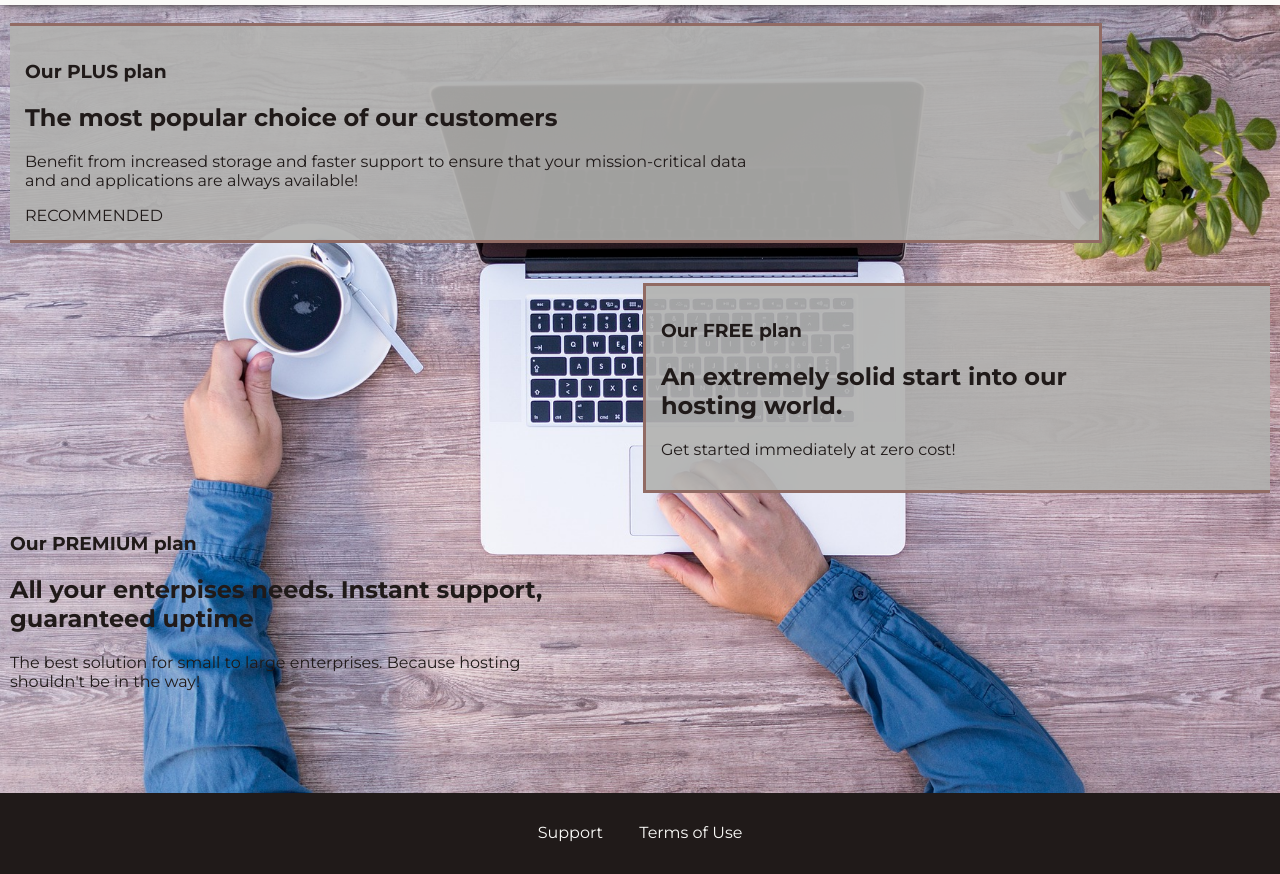
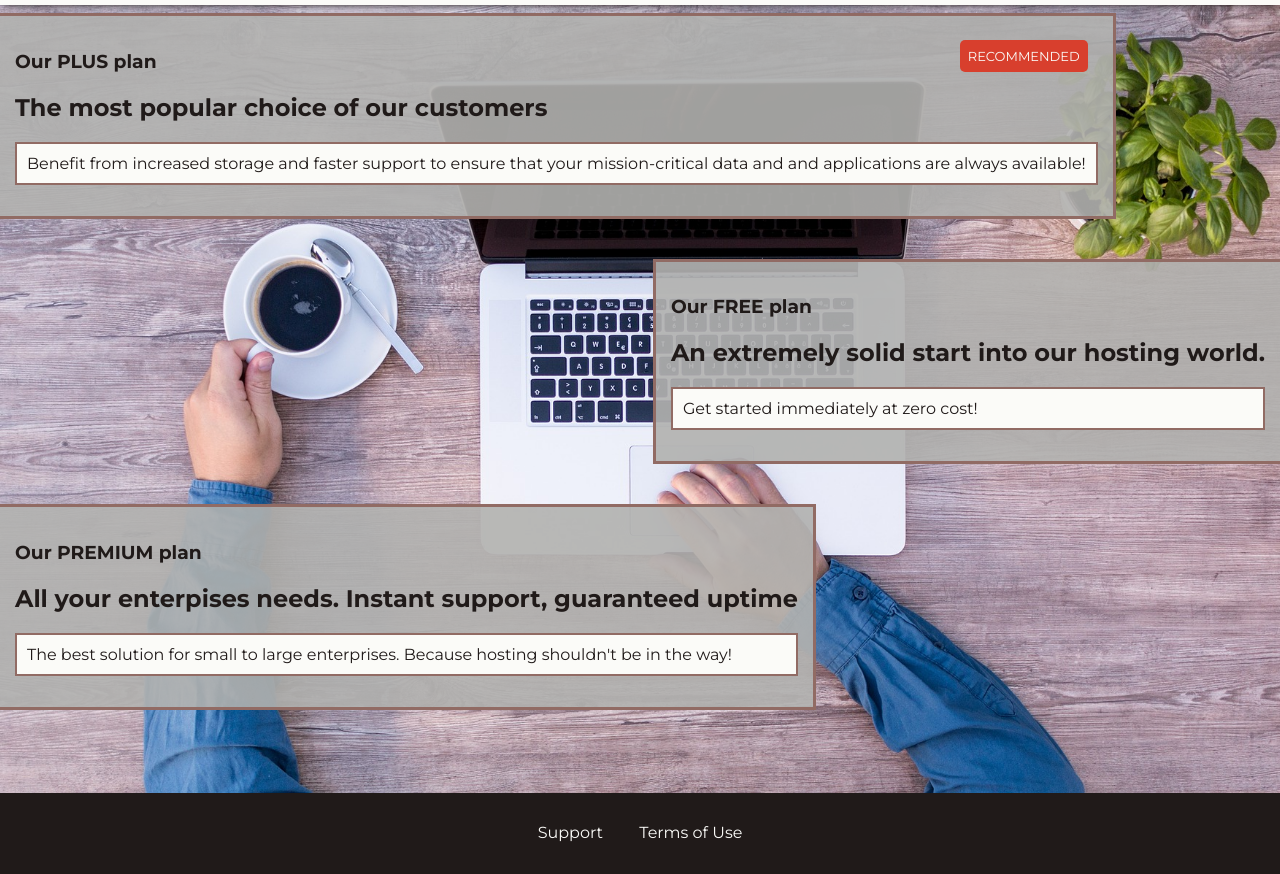
Before and after one commit to valeriyaskrobinskaya/homework-layout, a plain HTML site: page lesson-12-backgrounds/packages/index.html in a window 1280 px wide. Shown: the part 57-931 px from the top of the page. Drawn offline with Linux system fonts and the light colour scheme.

Commit message:
Finished packages

```diff
--- a/lesson-12-backgrounds/packages/index.html
+++ b/lesson-12-backgrounds/packages/index.html
@@ -21,41 +21,49 @@
   <nav class="main-nav">
     <ul class="main-nav__items">
       <li class="main-nav__item">
-        <a href="packages/index.html">Packages</a>
+        <a href="index.html">Packages</a>
       </li>
       <li class="main-nav__item">
-        <a href="customers/index.html">Customers</a>
+        <a href="../customers/index.html">Customers</a>
       </li>
       <li class="main-nav__item main-nav__item--cta">
-        <a href="start-hosting/index.html">Start Hosting</a>
+        <a href="../index.html">Start Hosting</a>
       </li>
     </ul>
   </nav>
 </header>
   <main>
     <section id="plans-overview">
-      <a href="#" id="plan-plus">
+      <ul class="plan-items">
+        <li class="plan-item">
+          <a href="#">
             <article>
+              <span>RECOMMENDED</span>
               <h1>Our PLUS plan</h1>
               <h2>The most popular choice of our customers</h2>
               <p>Benefit from increased storage and faster support to ensure that your mission-critical data and and applications are always available!</p>
-          <span>RECOMMENDED</span>
             </article>
           </a>
-      <a href="#" id="plan-free">
+        </li>
+        <li class="plan-item">
+      <a href="#">
         <article>
           <h1>Our FREE plan</h1>
           <h2>An extremely solid start into our hosting world.</h2>
           <p>Get started immediately at zero cost!</p>
         </article>
       </a>
-      <a href="#" id="plan-premium">
+        </li>
+        <li class="plan-item">
+      <a href="#">
         <article>
           <h1>Our PREMIUM plan</h1>
           <h2>All your enterpises needs. Instant support, guaranteed uptime</h2>
           <p>The best solution for small to large enterprises. Because hosting shouldn't be in the way!</p>
         </article>
       </a>
+        </li>
+      </ul>
     </section>
   </main>
   <footer class="main-footer">
--- a/lesson-12-backgrounds/packages/packages.css
+++ b/lesson-12-backgrounds/packages/packages.css
@@ -3,42 +3,71 @@
   #ff1b68;
   width: 100%;
   height: 800px;
-  padding: 10px;
+  padding: 0px;
   margin-top: 50px;
   margin-bottom: -50px;
   position: relative;
 }
 
-section {
+ul {
+  list-style-type: none;
+  text-decoration: none;
   padding: 0;
-  margin: 90px 0 0;
+  margin: 30px 0 0;
 }
-a {
-  text-decoration: none;
+li {
+  margin-right: 30%;
   display: inline-block;
 }
 
-article {
-  margin-right: 30%;
+a {
   text-decoration: none;
   color: #201a19;
 }
-#plan-free {
-  float: right;
-  margin-right: 0;
-  border-right: none;
-}
-#plan-free , #plan-plus {
+
+.plan-item {
   background-color: rgba(178, 178, 176, 0.9);;
   padding: 15px;
   margin: 20px 0;
   border: 3px solid #916b64;
 }
-#plan-free {
+
+.plan-item:nth-child(even){
+  border-right: none;
   float: right;
-  margin-right: 0;
-  border-right: none;
 }
-#plan-plus {
+
+.plan-item:nth-child(odd){
   border-left: none;
 }
+
+p {
+  background-color: #fbfbf8;
+  border: 2px solid #916b64;
+  padding: 10px;
+}
+
+span {
+  text-align: right;
+  padding: 8px;
+  font-size: 13px;
+  border-radius: 5px;
+  text-transform: uppercase;
+  color: #fbfbf8;
+  background-color: #d83f2d;
+  float: right;
+  margin-right: 10px;
+  margin-top: -10px;
+}
+
+.plan-item:hover {
+  background-color: rgba(145, 107, 100, 0.9);
+}
+
+.plan-item:hover h1 {
+  color: #fbfbf8;
+}
+
+.plan-item:hover h2 {
+  color: #b2b2b0;
+}
```
Lines whose indentation alone changed are shown as unchanged.
